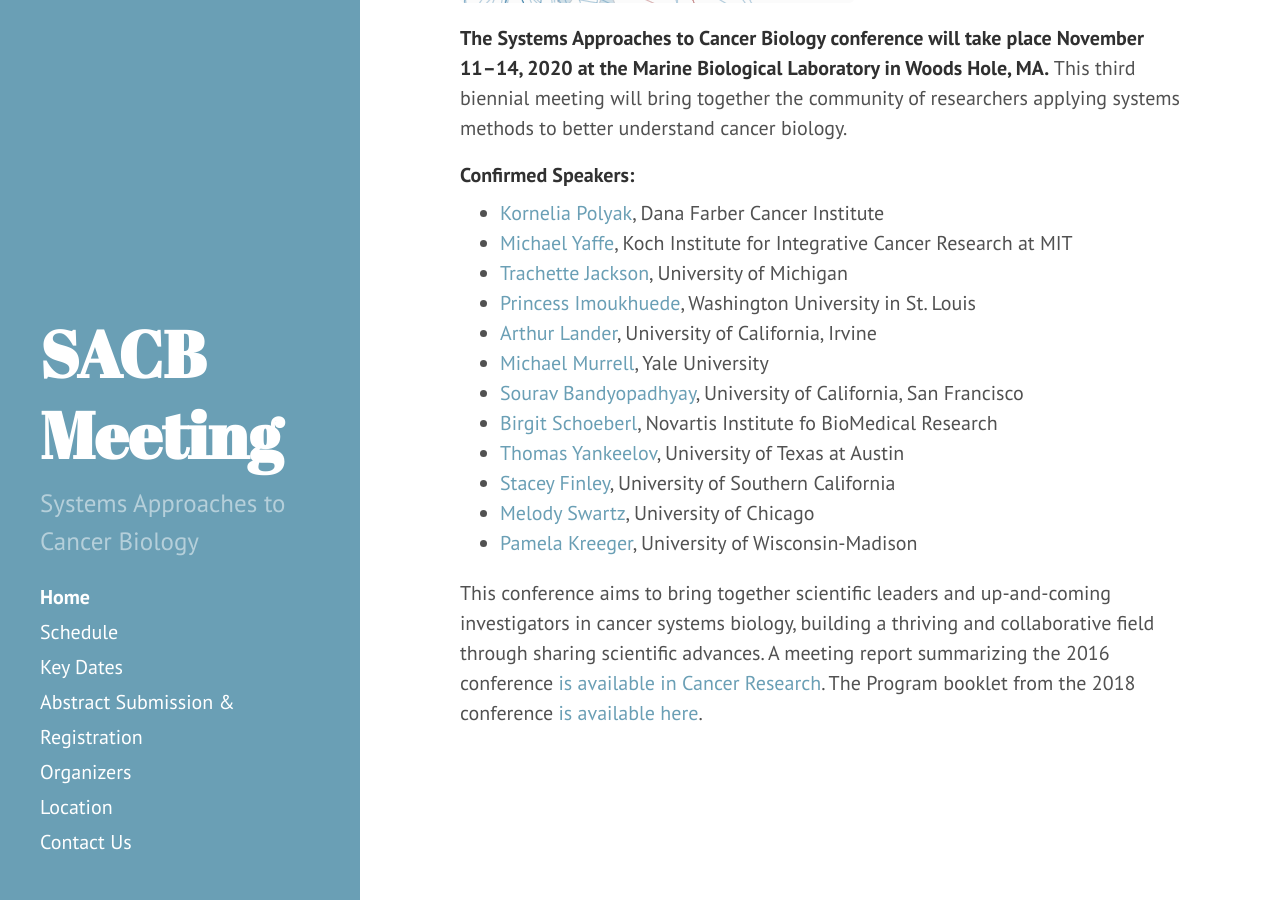
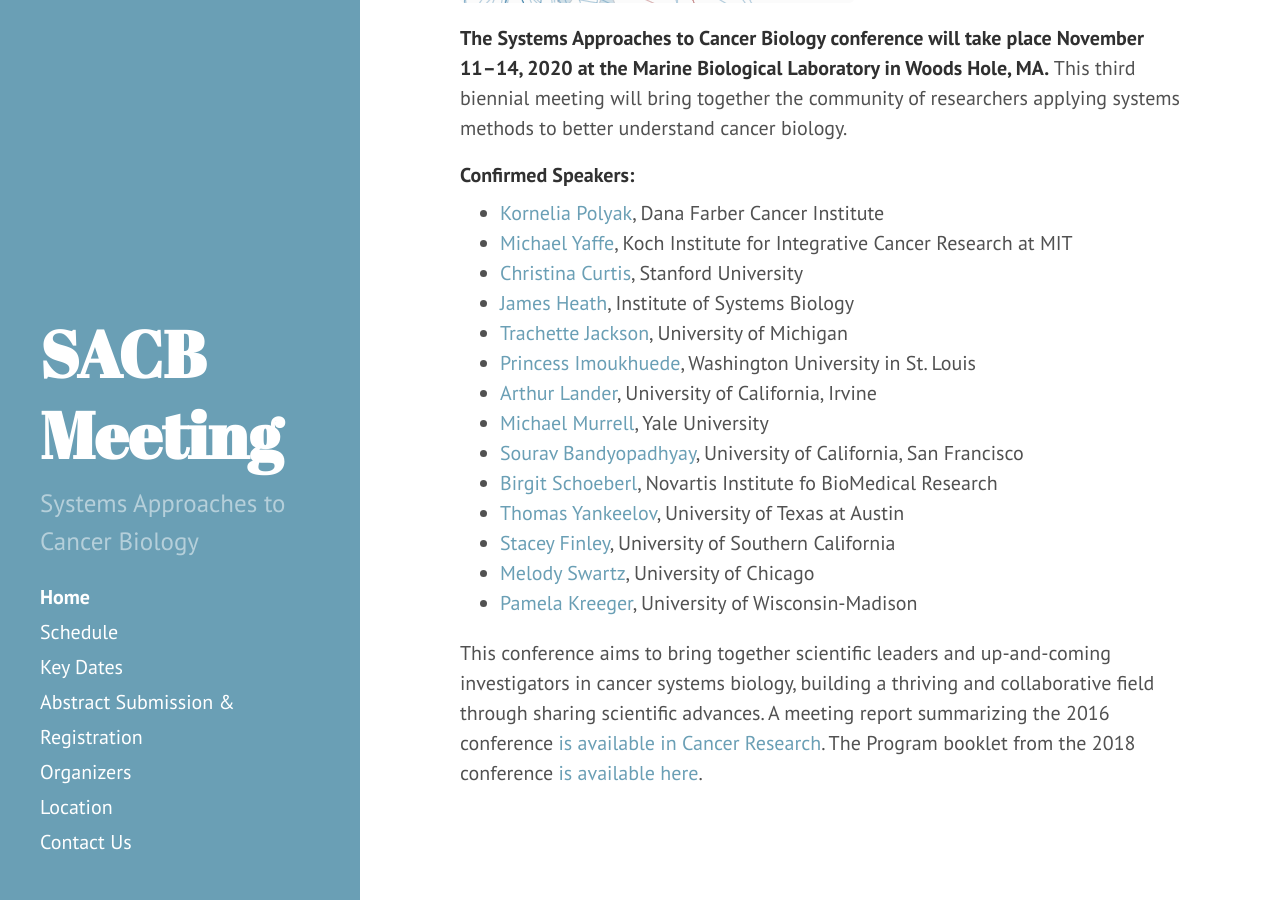
Before and after one commit to AECCSB/sacb-meeting, a Jekyll site: the page built from index.md, in a window 1280 px wide and 900 px high, scrolled down 531 px. Built offline with Jekyll 4.4.1, drawn with Linux system fonts in a browser that asks for light colours.

Commit message:
added Curtis and Heath to home page

```diff
--- a/index.md
+++ b/index.md
@@ -11,6 +11,8 @@
 
 - [Kornelia Polyak](https://www.polyaklab.dfci.harvard.edu/), Dana Farber Cancer Institute
 - [Michael Yaffe](https://ki.mit.edu/people/faculty/yaffe), Koch Institute for Integrative Cancer Research at MIT
+- [Christina Curtis](https://med.stanford.edu/curtislab.html), Stanford University
+- [James Heath](https://heath.isbscience.org/), Institute of Systems Biology
 - [Trachette Jackson](https://sites.lsa.umich.edu/tjacks/), University of Michigan
 - [Princess Imoukhuede](https://sites.wustl.edu/imoukhuedelab/), Washington University in St. Louis
 - [Arthur Lander](https://lander-office.bio.uci.edu/), University of California, Irvine
```
